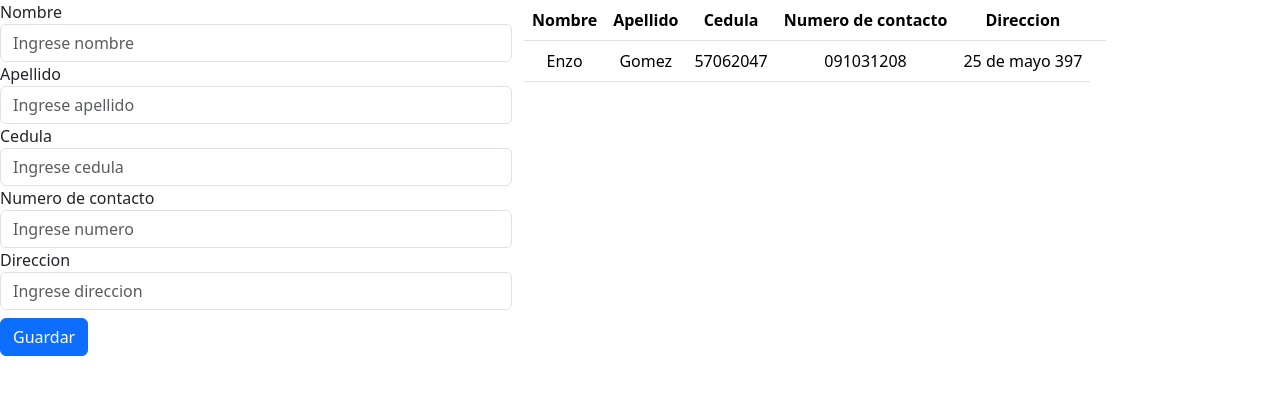
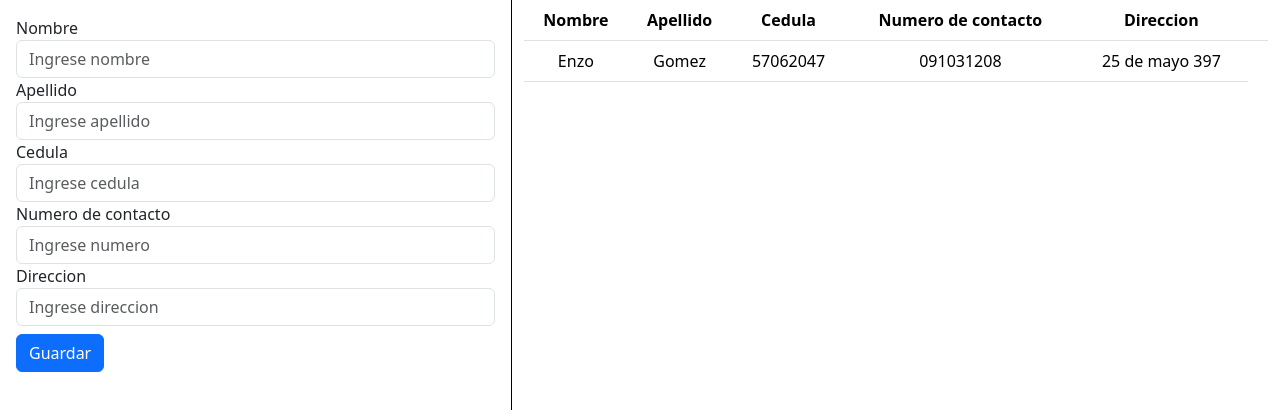
Before and after one commit to enzo09g/Aplicacion-de-mama, a plain HTML site: page index.html in a window 1280 px wide. Shown: the top 410 px of the page. Drawn offline with nearby package versions, Linux system fonts and the light colour scheme.

Commit message:
arreglos esteticos a index

```diff
--- a/estilos.css
+++ b/estilos.css
@@ -11,6 +11,11 @@ html, body {
 
 #mitad1{
     width: 40vw;
+    border-right: 1px solid black;
+}
+
+#mitad2{
+    flex-grow: 1;
 }
 
 
--- a/index.html
+++ b/index.html
@@ -14,7 +14,7 @@
   <div id="pantalla">
     <div id="mitad1">
 
-      <div>
+      <div class="p-3">
         <div class="form-group">
           <label for="inputNombre">Nombre</label>
           <input type="text" class="form-control" id="inputNombre" aria-describedby="emailHelp"
```
